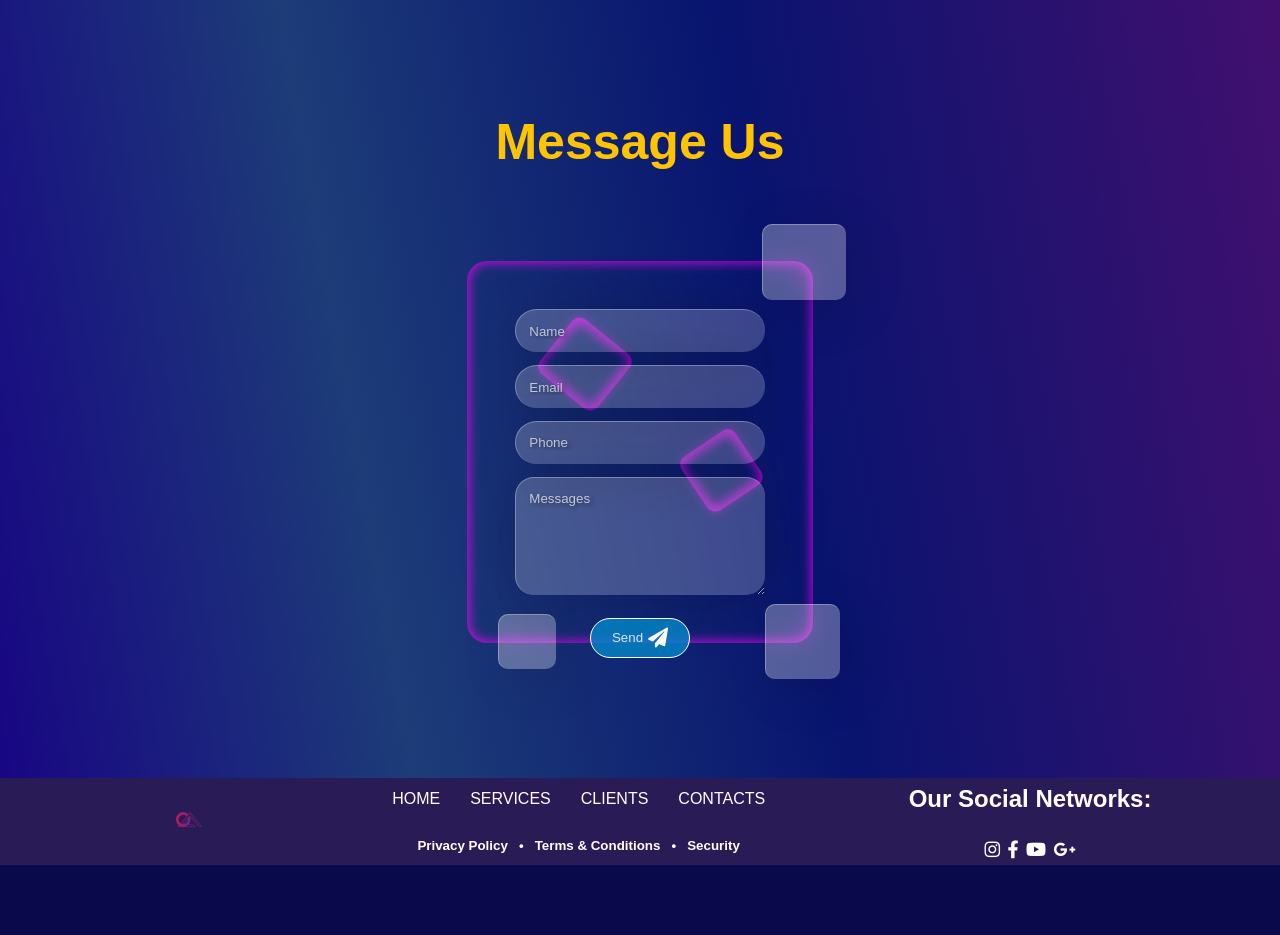
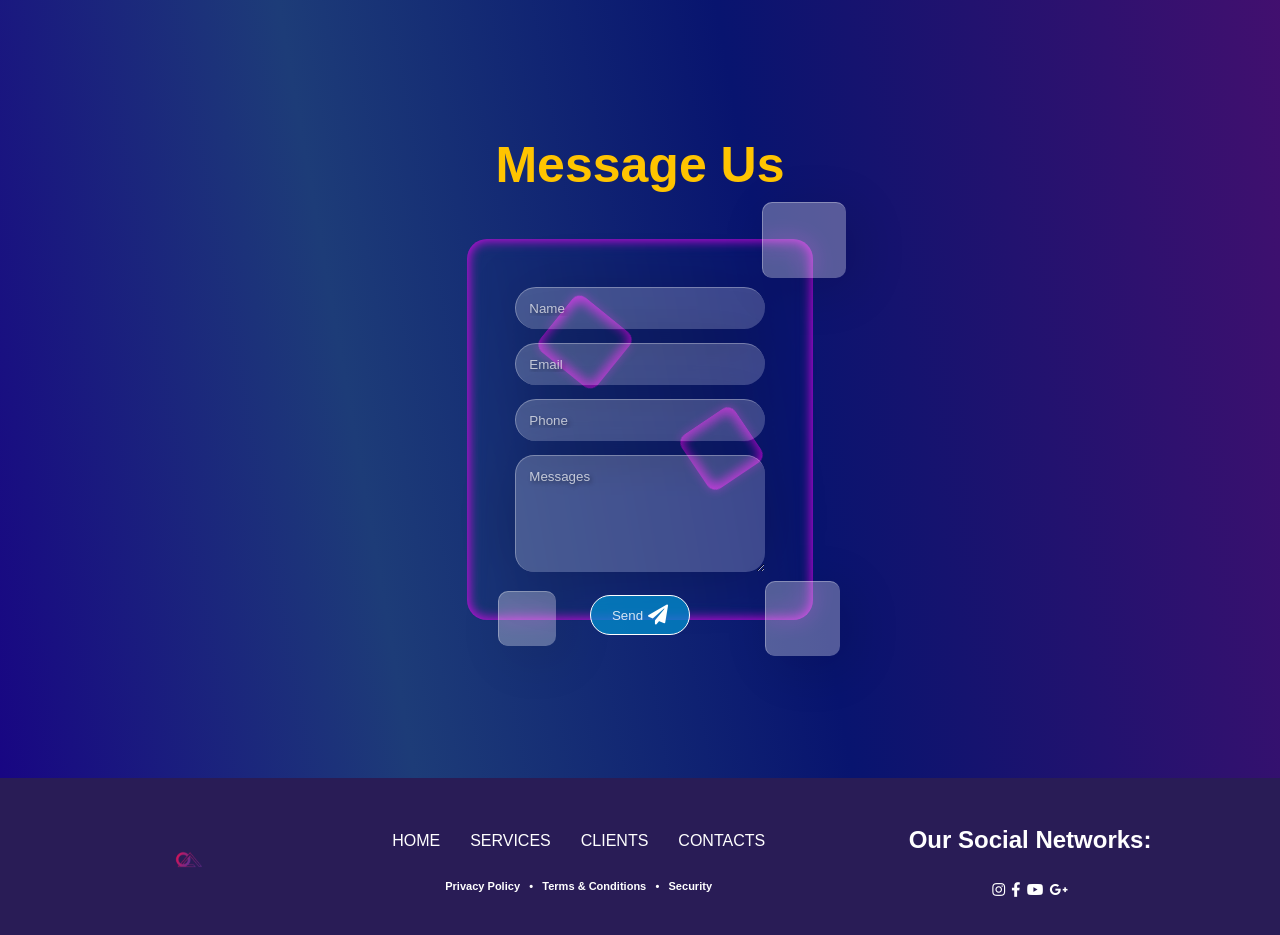
Before and after one commit to georgejeswin/OXE-ADS, a React (Create React App) app: page / in a window 1280 px wide. Shown: the part 5840-6775 px from the top of the page. Before the commit the page ends 6705 px from the top, so only its background shows below. Built offline with nearby package versions, Linux system fonts and the light colour scheme.

Commit message:
res fixed

```diff
--- a/src/Components/Contact.css
+++ b/src/Components/Contact.css
@@ -178,8 +178,6 @@
 .contact-form h1{
   font-size: 50px;
   color: #ffc400;
-
-  margin-bottom: 45px;
 }
 .card-2 {
   position: relative;
@@ -345,6 +343,7 @@ textarea::placeholder {
       height: 100vh;
 
     }
+
     .contact {
       height: 100vh;
     }
--- a/src/Components/Footer.css
+++ b/src/Components/Footer.css
@@ -7,6 +7,7 @@
   display: flex;
   align-items: center;
   justify-content: space-evenly;
+  padding: 40px 0;
 }
 .footer-menu {
   display: flex;
@@ -37,7 +38,7 @@ a:-webkit-any-link {
 }
 .footer-container p {
   margin-top: 30px;
-  font-size: smaller;
+  font-size: 69%;
   font-weight: bold;
 }
 .footer-menus {
```
